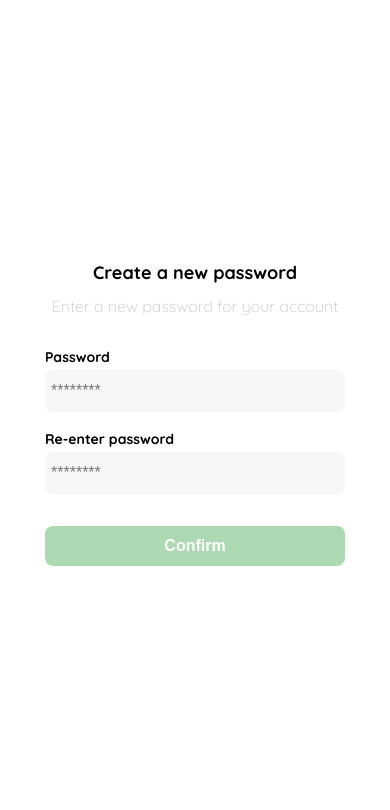
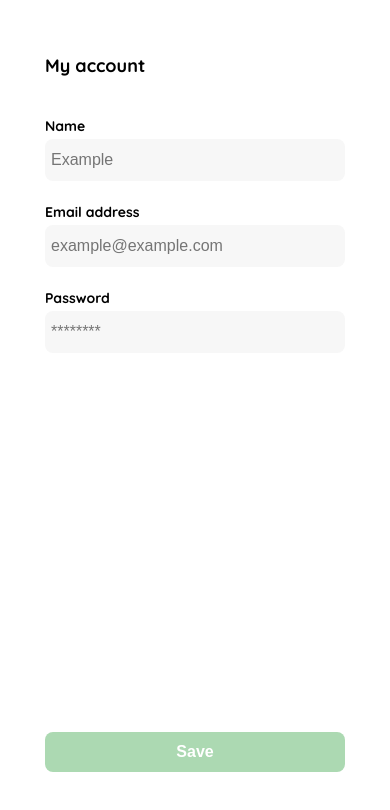
Before and after one commit to teo009/frontendShoeStore, a plain HTML site: page myAccount.html in a window 390 px wide. Drawn offline with Linux system fonts and the light colour scheme; a web font is replaced by a local one.

Commit message:
Responsive desing for myAccount.html view

```diff
--- a/myAccount.html
+++ b/myAccount.html
@@ -15,14 +15,19 @@
 <body>
     <div class="login">
         <div class="form-container">
-            <h1 class="title">Create a new password</h1>
-            <p class="subtitle">Enter a new password for your account</p>
+            <h1 class="title">My account</h1>
             <form action="/" class="form">
-                <label for="password" class="label">Password</label>
-                <input type="password" id="password" placeholder="********" class="input input-password" required="">
-                <label for="new-password" class="label">Re-enter password</label>
-                <input type="password" id="new-password" placeholder="********" class="input input-password" required="">
-                <input type="submit" value="Confirm" class="primary-button login-button">
+                <div>
+                    <label for="name" class="label">Name</label>
+                    <input type="text" id="name" placeholder="Example" class="input input-name" required="">
+
+                    <label for="email" class="label">Email address</label>
+                    <input type="email" id="email" placeholder="example@example.com" class="input input-email" required="">
+
+                    <label for="password" class="label">Password</label>
+                    <input type="password" id="password" placeholder="********" class="input input-password" required="">
+                </div>
+                <input type="submit" value="Save" class="primary-button login-button">
             </form>
         </div>
     </div>
--- a/styles/myAccount.css
+++ b/styles/myAccount.css
@@ -20,18 +20,14 @@ body {
 }
 .title {
     font-size: var(--lg);
-    margin-bottom: 12px;
-    text-align: center;
-}
-.subtitle {
-    color: var(--very-light-pink);
-    font-size: var(--md);
-    font-weight: 300;
-    margin-top: 0;
-    margin-bottom: 32px;
-    text-align: center;
+    margin-bottom: 40px;
+    text-align: start;
 }
 .form {
+    display: flex;
+    flex-direction: column;
+}
+.form div {
     display: flex;
     flex-direction: column;
 }
@@ -48,6 +44,9 @@ body {
     font-size: var(--md);
     padding: 6px;
     margin-bottom: 18px;
+}
+.input-name, .input-email, .input-password {
+    margin-bottom: 22px;
 }
 .primary-button {
     background-color: var(--hospital-green);
@@ -69,7 +68,12 @@ body {
     margin-bottom: 30px;
 }
 @media (max-width: 650px) {
-    .logo {
-        display: block;
+    .form-container {
+        height: 90%;
+    }
+
+    .form {
+        height: 100%;
+        justify-content: space-between;
     }
 }
```
